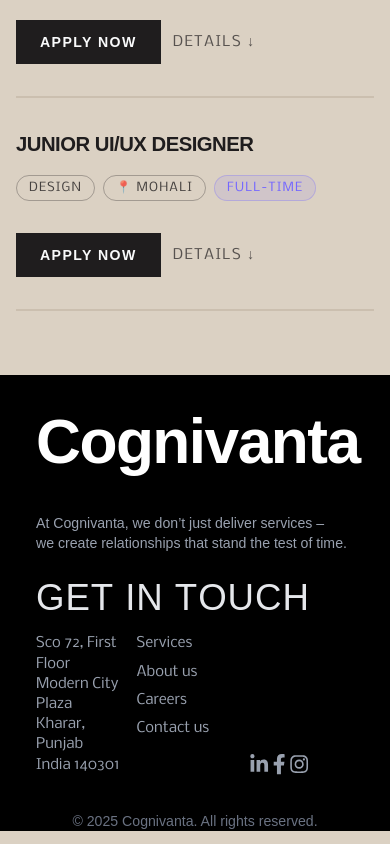
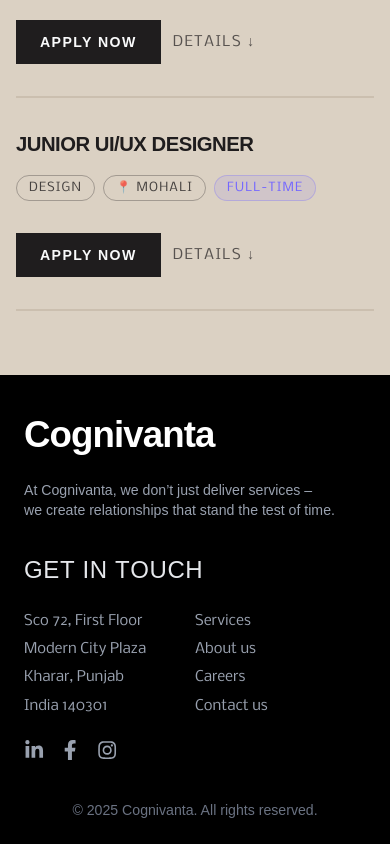
Before and after one commit to cognivanta/Website, a React (Vite) app: page /careers in a window 390 px wide. Shown: the part 3306-4150 px from the top of the page. Built offline with nearby package versions, Linux system fonts and the light colour scheme.

Commit message:
fix:Footer/style: make footer responsive for all screen types and add social media links

```diff
--- a/src/components/sections/home/Footer.tsx
+++ b/src/components/sections/home/Footer.tsx
@@ -6,48 +6,53 @@
 const FooterRight: React.FC = () => {
   const navigate = useNavigate()
   return (
-    < div className="flex-1 flex flex-col wrap-normal" >
+    <div className="flex-1 flex flex-col">
 
-      <div className="w-fit">
+      <div className="w-full">
         <AnimatedText
           text="GET IN TOUCH"
           onClick={() => navigate('/contact')}
-          className="cursor-pointer text-4xl lg:text-6xl font-light tracking-wide text-gray-200"
+          className="cursor-pointer font-light tracking-wide text-gray-200"
+          style={{ fontSize: 'clamp(1.5rem, 4vw, 3.75rem)' }}
         />
 
-        <div className="w-full font-nobile flex flex-row pt-2">
-          <div className="flex-1 flex flex-col sm:gap-2 md:gap-2 text-sm text-gray-400">
+        <div className="w-full font-nobile flex flex-wrap gap-y-6 pt-4">
+          <div className="w-1/2 sm:flex-1 flex flex-col gap-2 text-sm text-gray-400">
             <h1>Sco 72, First Floor</h1>
             <h1>Modern City Plaza</h1>
             <h1>Kharar, Punjab</h1>
             <h1>India 140301</h1>
           </div>
-          <div className="flex-1 flex flex-col items-center sm:gap-2 md:gap-2 text-sm text-gray-400">
-            <div className='flex flex-col gap-2'>
+          <div className="w-1/2 sm:flex-1 flex flex-col gap-2 text-sm text-gray-400">
             <h1 onClick={() => navigate('/#services')} className='cursor-pointer'>Services</h1>
             <h1 onClick={() => navigate('/#about')} className='cursor-pointer'>About us</h1>
             <h1 onClick={() => navigate('/careers')} className='cursor-pointer'>Careers</h1>
             <h1 onClick={() => navigate('/contact')} className='cursor-pointer'>Contact us</h1>
           </div>
-          </div>
-          <div className="flex-1 flex flex-row justify-end items-end sm:gap-2 md:gap-2 text-xl text-gray-400">
+          <div className="w-full sm:flex-1 flex flex-row sm:justify-end items-end gap-4 text-xl text-gray-400">
+            <a href="https://www.linkedin.com/in/cognivanta-technologies-834178364/" target="_blank" rel="noopener noreferrer">
               <FaLinkedinIn className="hover:text-white transition cursor-pointer" />
+            </a>
+            <a href="https://www.facebook.com/profile.php?id=61575358813487" target="_blank" rel="noopener noreferrer">
               <FaFacebookF className="hover:text-white transition cursor-pointer" />
+            </a>
+            <a href="https://www.instagram.com/cognivanta_technologies/" target="_blank" rel="noopener noreferrer">
               <FaInstagram className="hover:text-white transition cursor-pointer" />
+            </a>
           </div>
         </div>
       </div>
 
-    </div >
+    </div>
 
   )
 }
 
 const FooterLeft: React.FC = () => {
   return (
-    <div className="flex-1 flex flex-col wrap-normal">
-      <div className="w-fit">
-        <h2 className="text-6xl mb-10 font-semibold tracking-tight text-white">
+    <div className="flex-1 flex flex-col">
+      <div className="w-full">
+        <h2 className="text-4xl sm:text-5xl lg:text-6xl mb-6 lg:mb-10 font-semibold tracking-tight text-white">
           Cognivanta
         </h2>
 
@@ -61,22 +66,15 @@
 const Footer: React.FC = () => {
 
   return (
-    <footer className=" w-full bg-black text-gray-300">
-      <div className="flex flex-col lg:flex-row gap-6 md:gap-8 lg:gap-4 w-full p-9">
+    <footer className="w-full bg-black text-gray-300">
+      <div className="flex flex-col lg:flex-row gap-8 lg:gap-12 w-full px-6 sm:px-9 py-10">
 
         <FooterLeft />
 
         <FooterRight />
 
-        {/* Footer Bottom */}
-        {/* <div className="flex flex-col md:flex-row justify-between items-center mt-40 gap-8">
-          <div className="text-sm text-gray-500">
-            COGNIVANTA© 2025
       </div>
-        </div> */}
-
-      </div>
-      <div className="w-full items-center text-center text-sm text-gray-500">
+      <div className="w-full text-center text-sm text-gray-500 pb-6">
         © {new Date().getFullYear()} Cognivanta. All rights reserved.
       </div>
     </footer>
--- a/src/components/text/AnimatedText.tsx
+++ b/src/components/text/AnimatedText.tsx
@@ -4,10 +4,11 @@
 interface AnimatedTextProps {
     text: string;
     className?: string;
+    style?: React.CSSProperties;
     onClick?: () => void | Promise<void>;
 }
 
-export const AnimatedText = ({ text, className = "", onClick }: AnimatedTextProps) => {
+export const AnimatedText = ({ text, className = "", style, onClick }: AnimatedTextProps) => {
     const textRef = useRef<HTMLDivElement>(null)
 
     const handleEnter = () => {
@@ -41,6 +42,7 @@
             ref={textRef}
             onMouseEnter={handleEnter}
             onClick={onClick}
+            style={style}
             className={`inline-block overflow-hidden cursor-pointer ${className}`}
         >
             {text.split("").map((letter, i) => (
```
Lines whose indentation alone changed are shown as unchanged.
